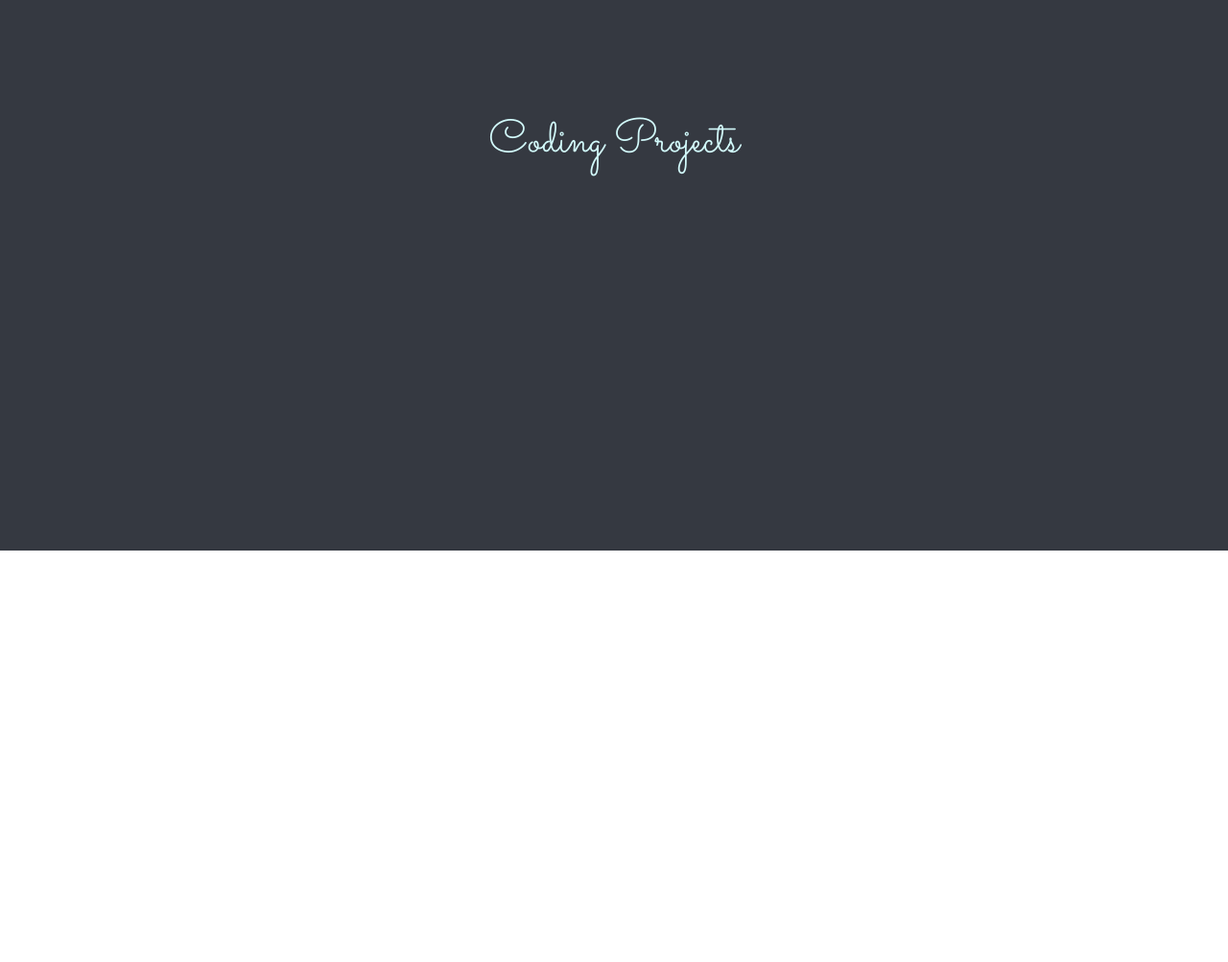
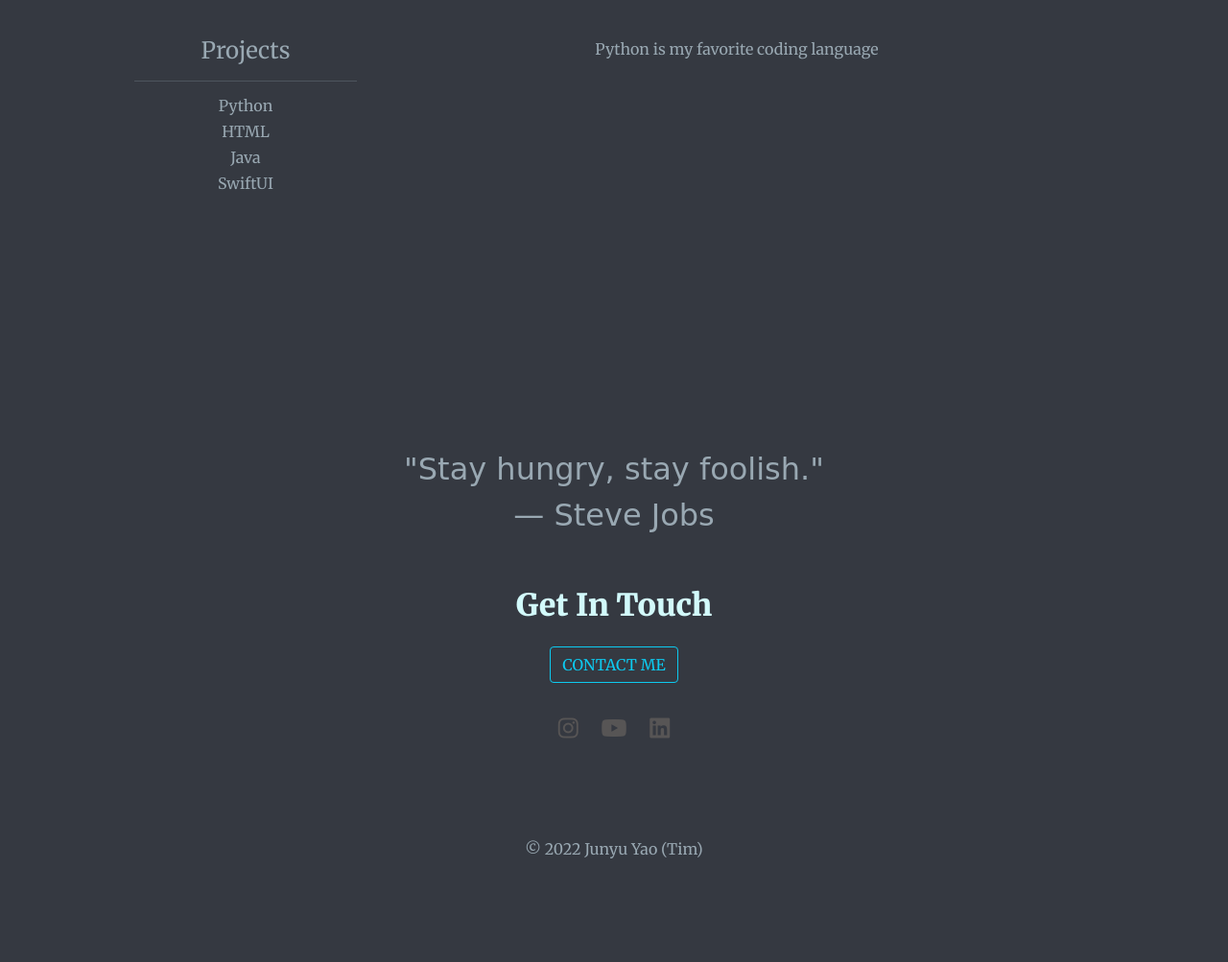
Before and after one commit to biubiubiupiu21/Tim-Personal-Web, a plain HTML site: page project.html in a window 1280 px wide. Shown: the part 200-1203 px from the top of the page at 96% size. Before the commit the page ends 800 px from the top, so only its background shows below. Drawn offline with nearby package versions, Linux system fonts and the light colour scheme; a web font is replaced by a local one.

Commit message:
started on the project page

```diff
--- a/css/project-styles.css
+++ b/css/project-styles.css
@@ -16,7 +16,7 @@ h2{
 }
 
 h5{
-    font-size: 1.5rem;
+    font-size: 1rem;
 }
 
 .container-fluid{
@@ -30,6 +30,22 @@ h5{
     margin: 30px;
 }
 
+.icon-group{
+    margin: 20px auto 30px;
+}
+
+.icon-link{
+    color: #575555;
+    text-decoration: none;
+    margin: 10px;
+}
+
+.btn{
+    margin: 20px;
+}
+ul{
+    list-style-type: none;
+}
 /* title */
 
 .nav-image{
@@ -42,20 +58,35 @@ h5{
     padding-bottom: 0%;
 }
 
-/* .title-heading{
-    margin-bottom: 88px;
-} */
+.title-heading{
+    margin-bottom: 66px;
+}
 
 .title-row{
     position: relative;
-    margin: 30% auto;
+    margin: 10% auto;
     text-align: center;
 }
 
 @media (max-width: 1000px){
     .title-row{
         position: relative;
-        margin: 60% auto 40%;
+        margin: 33% auto 40%;
         text-align: center;
     }
 }
+
+/* contact-me */
+.Steve-Jobs-quotation{
+    margin: 5%;
+    font-size: 2rem;
+    font-family: 'Square Peg', cursive;
+}
+
+.cmbtn{
+    margin: 15px;
+}
+
+.copyright{
+    margin-top: 10%;
+}
--- a/project.html
+++ b/project.html
@@ -37,29 +37,70 @@
             <div class="collapse navbar-collapse" id="navbarNav">
                 <ul class="navbar-nav ms-auto">
                 <li class="nav-item">
-                    <a class="nav-link" aria-current="page" href="/index.html">Home</a>
+                    <a class="nav-link" aria-current="page" href="index.html">Home</a>
                 </li>
                 <li class="nav-item">
-                    <a class="nav-link active" href="/project.html" >Coding Projects</a>
+                    <a class="nav-link active" href="project.html" >Coding Projects</a>
                 </li>
                 <li class="nav-item">
-                    <a class="nav-link" href="#content-creator">Other Works</a>
+                    <a class="nav-link" href="#">Other Works</a>
                 </li>
                 </ul>
             </div>
             </nav>
-            <div class="title-row">
-                <div class="col-lg-12"><h1 class="title-heading">Coding Projects</h1>
+            <div class="row title-row">
+                <div class="col-lg-12">
+                    <h1 class="title-heading">Coding Projects</h1>
                 </div>
-                <div class="col-lg-6">
-
+                <div class="col-lg-6 d-lg-none">
+                    <button class="btn btn-outline-secondary" type="button" data-bs-toggle="collapse" data-bs-target="#project-list" aria-expanded="false" aria-controls="project-list">
+                        Project
+                    </button>
+                    <div class="collapse" id="project-list">
+                        <div class="project-button-group">
+                            <h5>Python</h5>
+                            <h5>HTML</h5>
+                            <h5>Java</h5>
+                            <h5>SwiftUI</h5>
+                        </div>
+                    </div>
                 </div>
-                <div class="col-lg-6">
-
+                <div class="col-lg-3 d-none d-lg-block">
+                    <div class="project-button-group">
+                        <h4>Projects</h4>
+                        <hr>
+                        <h5>Python</h5>
+                        <h5>HTML</h5>
+                        <h5>Java</h5>
+                        <h5>SwiftUI</h5>
+                    </div>
+                </div>
+                <div class="col-lg-9">
+                    <p>Python is my favorite coding language</p>
                 </div>
             </div>
         </div>
     </section>
+    <section id="contact-me">
+        <div class="container-fluid">
+          <p class="Steve-Jobs-quotation">"Stay hungry, stay foolish." <br> — Steve Jobs</p>
+          <!-- 虚心若谷，求知若愚。-- 史蒂夫·乔布斯 -->
+          <h2>Get In Touch</h2>
+          <a class="cmbtn btn btn-outline-info" href="mailto:yjy197@outlook.com">CONTACT ME</a>
+          <div class="icon-group">
+            <a href="https://www.instagram.com/yjytimmm_21/" class="icon-link" target="_blank">
+              <i class="profile-icon fa-brands fa-instagram fa-xl"></i>
+            </a>
+            <a href="https://www.youtube.com/channel/UC9kCc8BtgMi9NnovEoh5PzQ" class="icon-link" target="_blank">
+              <i class="profile-icon fa-brands fa-youtube fa-xl"></i>
+            </a>
+            <a href="https://www.linkedin.com/in/junyuyao-tim/" class="icon-link" target="_blank">
+              <i class="profile-icon fa-brands fa-linkedin fa-xl"></i>
+            </a>
+          </div>
+          <p class="copyright">© 2022 Junyu Yao (Tim)</p>
+        </div>
+      </section>
 
   </body>
 </html>
```
